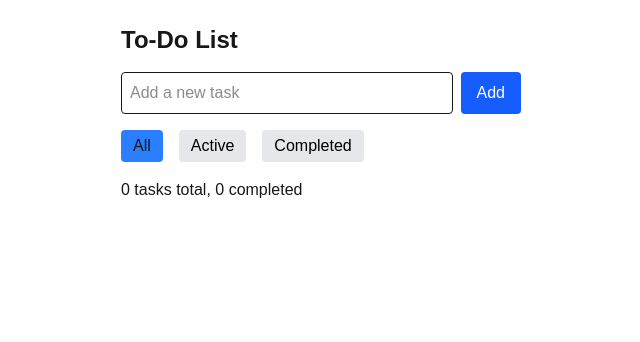
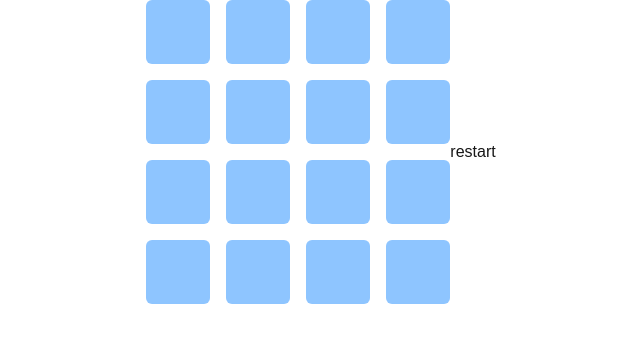
Before and after one commit to Bat-World/Portfolio, a Next.js app in the folder portfolio/: page /interview in a window 1280 px wide. Shown: the top 342 px of the page, without its empty margins (319-959 px from the left). Built offline with nearby package versions, Linux system fonts and the light colour scheme.

Commit message:
got crushed

```diff
--- a/portfolio/app/interview/page.tsx
+++ b/portfolio/app/interview/page.tsx
@@ -1,109 +1,78 @@
 "use client";
 
-import { useEffect, useState } from "react";
+import { div, p } from "framer-motion/client";
+import { useState, useEffect } from "react";
 
-type Task = {
-  id: string;
-  title: string;
-  completed: boolean;
-};
+const FlipGame = () => {
+  const [flippedIndexes, setFlippedIndexes] = useState<number[]>([]);
+  const [matchedIndexes, setMatchedIndexes] = useState<number[]>([]);
+  const [isFinished, setIsFinished] = useState(false)
 
-const Interview = () => {
-  const [tasks, setTasks] = useState<Task[]>([]);
-  const [input, setInput] = useState("");
-  const [filter, setFilter] = useState<"all" | "completed" | "active">("all");
+  const emojis = ["🐶", "🐱", "🦁", "🐵", "🦊", "🐯", "🦄", "🐸"];
+  const emojiPairs = [...emojis, ...emojis];
+
+  const handleFlip = (index: number) => {
+    if (flippedIndexes.includes(index)) return;
+    if (flippedIndexes.length === 2) return;
+    setFlippedIndexes((prev) => [...prev, index]);
+  };
 
   useEffect(() => {
-    const storedTasks = localStorage.getItem("tasks");
-    if (storedTasks) {
-      setTasks(JSON.parse(storedTasks));
+    if (flippedIndexes.length === 2) {
+      const [first, second] = flippedIndexes;
+      const firstEmoji = emojiPairs[first];
+      const secondEmoji = emojiPairs[second];
+
+      if (firstEmoji === secondEmoji) {
+        setTimeout(() => {
+          setMatchedIndexes((prev) => [...prev, first, second]);
+          setFlippedIndexes([]);
+        }, 1000);
+      } else {
+        setTimeout(() => {
+          setFlippedIndexes([]);
+        }, 1000);
+      }
+      if(matchedIndexes.length === emojiPairs.length){
+         alert("🎉 Game is over!");
+        setIsFinished(true);
+      }
     }
-  }, []);
+  }, [flippedIndexes]);
+
 
   useEffect(() => {
-    localStorage.setItem("tasks", JSON.stringify(tasks));
-  }, [tasks]);
+  if (matchedIndexes.length === emojiPairs.length) {
+    alert("🎉 Game is over!");
+    setIsFinished(true);
+  }
+}, [matchedIndexes]);
 
-  const handleAddTask = () => {
-    if (!input.trim()) return;
 
-    const newTask: Task = {
-      id: Date.now().toString(),
-      title: input.trim(),
-      completed: false,
-    };
-
-    setTasks((prev) => [...prev, newTask]);
-    setInput("");
-  };
-
-  const completeTask = (id: string) => {
-    setTasks((prev) =>
-      prev.map((task) =>
-        task.id === id ? { ...task, completed: !task.completed } : task
-      )
-    );
-  };
-
-  const deleteTask = (id: string) => {
-    setTasks((prev) => prev.filter((task) => task.id !== id));
-  };
-
-  const filteredTasks = tasks.filter((task) => {
-    if (filter === "active") return !task.completed;
-    if (filter === "completed") return task.completed;
-    return true;
-  });
+  const handleRestart = () => {
+    setMatchedIndexes([]);
+    setFlippedIndexes([]);
+    setIsFinished(false);
+  }
 
   return (
-    <div className="p-6 max-w-md mx-auto">
-      <h1 className="text-2xl font-bold mb-4">To-Do List</h1>
-
-      <div className="flex gap-2 mb-4">
-        <input
-          type="text"
-          placeholder="Add a new task"
-          value={input}
-          onChange={(e) => setInput(e.target.value)}
-          className="border rounded p-2 flex-1"
-        />
-        <button
-          onClick={handleAddTask}
-          className="bg-blue-600 text-white px-4 py-2 rounded"
-        >
-          Add
-        </button>
+    <div className="flex justify-center">
+      <div className="grid grid-cols-4 gap-4">
+        {emojiPairs.map((emoji, index) => (
+          <div
+            key={index}
+            onClick={() => handleFlip(index)}
+            className="w-16 h-16 bg-blue-300 rounded-md flex items-center justify-center text-2xl cursor-pointer select-none"
+          >
+            {flippedIndexes.includes(index) || matchedIndexes.includes(index)
+              ? emoji
+              : ""}
+          </div>
+        ))}
       </div>
-      <div className="space-x-4 my-4">
-        <button onClick={() => setFilter("all")} className={`px-3 py-1 rounded cursor-pointer ${ filter === "all" ? 'bg-blue-500' : 'bg-gray-200 text-black'}`}>All</button>
-        <button onClick={() => setFilter("active")} className={`px-3 py-1 rounded cursor-pointer ${ filter === "active" ? 'bg-blue-500' : 'bg-gray-200 text-black'}`}>Active</button>
-        <button onClick={() => setFilter("completed")} className={`px-3 py-1 rounded cursor-pointer ${ filter === "completed" ? 'bg-blue-500' : 'bg-gray-200 text-black'}`}>Completed</button>
-      </div>
-      <ul className="space-y-2">
-        {filteredTasks.map((task) => (
-          <li
-            key={task.id}
-            className={`flex items-center justify-between border p-2 rounded ${
-              task.completed ? "bg-green-100" : ""
-            }`}
-          >
-            <input type="checkbox" onChange={() => completeTask(task.id)} />
-            <span>{task.title}</span>
-            <button
-              className="text-red-500"
-              onClick={() => deleteTask(task.id)}
-            >
-              delete
-            </button>
-          </li>
-        ))}
-      </ul>
-      <p>
-        {tasks.length} tasks total, {tasks.filter((t) => t.completed).length}{" "}
-        completed
-      </p>
+      <button onClick={handleRestart} className="cursor pointer">{isFinished ? "play again" : "restart"}</button>
     </div>
   );
 };
 
-export default Interview;
+export default FlipGame;
--- a/portfolio/app/test/page.tsx
+++ b/portfolio/app/test/page.tsx
@@ -1,64 +1,109 @@
 "use client";
 
-import { useState } from "react";
+import { useEffect, useState } from "react";
 
-const Test = () => {
-  const [filter, setFilter] = useState<
-    "all" | "clothing" | "food" | "electronics"
-  >("all");
+type Task = {
+  id: string;
+  title: string;
+  completed: boolean;
+};
 
-  const initialProducts = [
-    { id: 1, name: "T-Shirt", category: "Clothing", price: 20 },
-    { id: 2, name: "Headphones", category: "Electronics", price: 100 },
-    { id: 3, name: "Apple", category: "Food", price: 2 },
-    { id: 4, name: "Jeans", category: "Clothing", price: 40 },
-    { id: 5, name: "TV", category: "Electronics", price: 500 },
-  ];
+const Interview = () => {
+  const [tasks, setTasks] = useState<Task[]>([]);
+  const [input, setInput] = useState("");
+  const [filter, setFilter] = useState<"all" | "completed" | "active">("all");
 
-  const filteredProducts = initialProducts.filter((product) => {
-    if (filter === "clothing") return product.category === "Clothing";
-    if (filter === "food") return product.category === "Food";
-    if (filter === "electronics") return product.category === "Electronics";
+  useEffect(() => {
+    const storedTasks = localStorage.getItem("tasks");
+    if (storedTasks) {
+      setTasks(JSON.parse(storedTasks));
+    }
+  }, []);
+
+  useEffect(() => {
+    localStorage.setItem("tasks", JSON.stringify(tasks));
+  }, [tasks]);
+
+  const handleAddTask = () => {
+    if (!input.trim()) return;
+
+    const newTask: Task = {
+      id: Date.now().toString(),
+      title: input.trim(),
+      completed: false,
+    };
+
+    setTasks((prev) => [...prev, newTask]);
+    setInput("");
+  };
+
+  const completeTask = (id: string) => {
+    setTasks((prev) =>
+      prev.map((task) =>
+        task.id === id ? { ...task, completed: !task.completed } : task
+      )
+    );
+  };
+
+  const deleteTask = (id: string) => {
+    setTasks((prev) => prev.filter((task) => task.id !== id));
+  };
+
+  const filteredTasks = tasks.filter((task) => {
+    if (filter === "active") return !task.completed;
+    if (filter === "completed") return task.completed;
     return true;
   });
 
   return (
-    <div>
-      <div className="flex flex-row gap-5">
-        <div
-          className={`cursor-pointer bg-gray-500 ${
-            filter === "all" ? "bg-blue-500" : "bg-gray-500"
-          }`}
-          onClick={() => setFilter("all")}
+    <div className="p-6 max-w-md mx-auto">
+      <h1 className="text-2xl font-bold mb-4">To-Do List</h1>
+
+      <div className="flex gap-2 mb-4">
+        <input
+          type="text"
+          placeholder="Add a new task"
+          value={input}
+          onChange={(e) => setInput(e.target.value)}
+          className="border rounded p-2 flex-1"
+        />
+        <button
+          onClick={handleAddTask}
+          className="bg-blue-600 text-white px-4 py-2 rounded"
         >
-          All
-        </div>
-        <div className={`cursor-pointer bg-gray-500 ${
-            filter === "clothing" ? "bg-blue-500" : "bg-gray-500"
-          }`}
-          onClick={() => setFilter("clothing")}>Clothing</div>
-        <div className={`cursor-pointer bg-gray-500 ${
-            filter === "electronics" ? "bg-blue-500" : "bg-gray-500"
-          }`}
-          onClick={() => setFilter("electronics")}>Electronics</div>
-        <div className={`cursor-pointer bg-gray-500 ${
-            filter === "food" ? "bg-blue-500" : "bg-gray-500"
-          }`}
-          onClick={() => setFilter("food")}>Food</div>
+          Add
+        </button>
       </div>
-      <ul>
-        {filteredProducts.map((p) => (
-          <li key={p.id}>
-            <div className="flex flex-row gap-5">
-              <p>Name: {p.name}</p>
-              <p>Category: {p.category}</p>
-              <p>Price ${p.price}</p>
-            </div>
+      <div className="space-x-4 my-4">
+        <button onClick={() => setFilter("all")} className={`px-3 py-1 rounded cursor-pointer ${ filter === "all" ? 'bg-blue-500' : 'bg-gray-200 text-black'}`}>All</button>
+        <button onClick={() => setFilter("active")} className={`px-3 py-1 rounded cursor-pointer ${ filter === "active" ? 'bg-blue-500' : 'bg-gray-200 text-black'}`}>Active</button>
+        <button onClick={() => setFilter("completed")} className={`px-3 py-1 rounded cursor-pointer ${ filter === "completed" ? 'bg-blue-500' : 'bg-gray-200 text-black'}`}>Completed</button>
+      </div>
+      <ul className="space-y-2">
+        {filteredTasks.map((task) => (
+          <li
+            key={task.id}
+            className={`flex items-center justify-between border p-2 rounded ${
+              task.completed ? "bg-green-100" : ""
+            }`}
+          >
+            <input type="checkbox" onChange={() => completeTask(task.id)} />
+            <span>{task.title}</span>
+            <button
+              className="text-red-500"
+              onClick={() => deleteTask(task.id)}
+            >
+              delete
+            </button>
           </li>
         ))}
       </ul>
+      <p>
+        {tasks.length} tasks total, {tasks.filter((t) => t.completed).length}{" "}
+        completed
+      </p>
     </div>
   );
 };
 
-export default Test;
+export default Interview;
```
